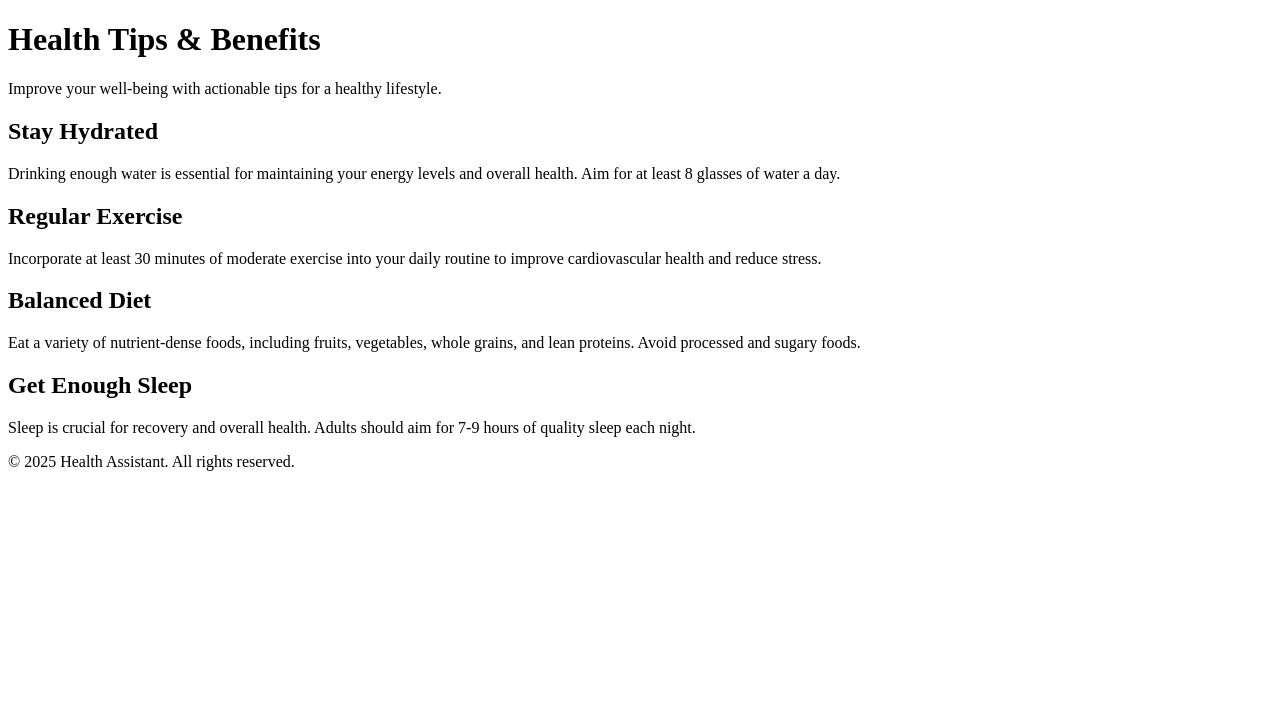
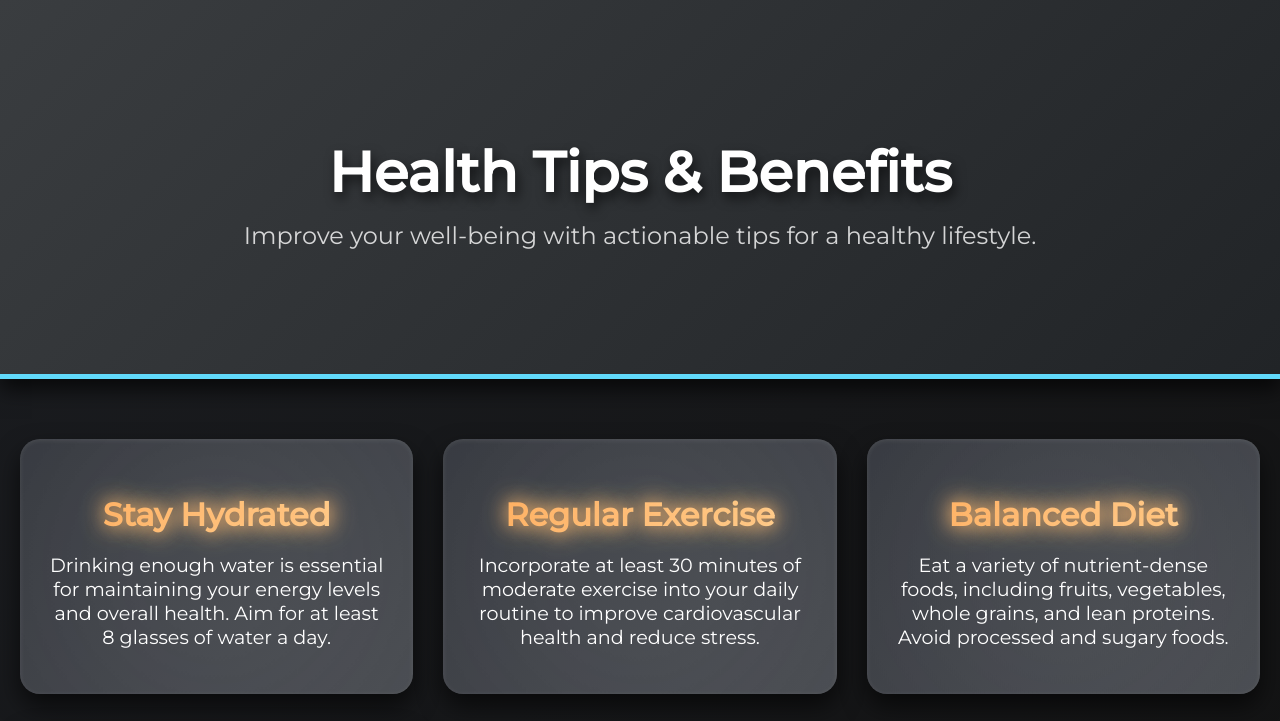
Before and after one commit to Nik-2208/HealthAssisstant, a plain HTML site: page templates/health_tips.html in a window 1280 px wide. Shown: the top 721 px of the page. Drawn offline with Linux system fonts and the light colour scheme; the site is published under a folder, as on GitHub Pages, so addresses that start at the root find nothing.

Commit message:
Update health_tips.html

```diff
--- a/templates/health_tips.html
+++ b/templates/health_tips.html
@@ -5,7 +5,7 @@
     <meta name="viewport" content="width=device-width, initial-scale=1.0">
     <title>Health Tips</title>
     <!-- Correct link to the CSS file -->
-    <link rel="stylesheet" href="/static/css/health_tips.css">
+    <link rel="stylesheet" href="../static/css/health_tips.css">
     <link href="https://fonts.googleapis.com/css2?family=Montserrat:wght@400;500&family=Roboto:wght@400;700&display=swap" rel="stylesheet">
 </head>
 <body>
```
